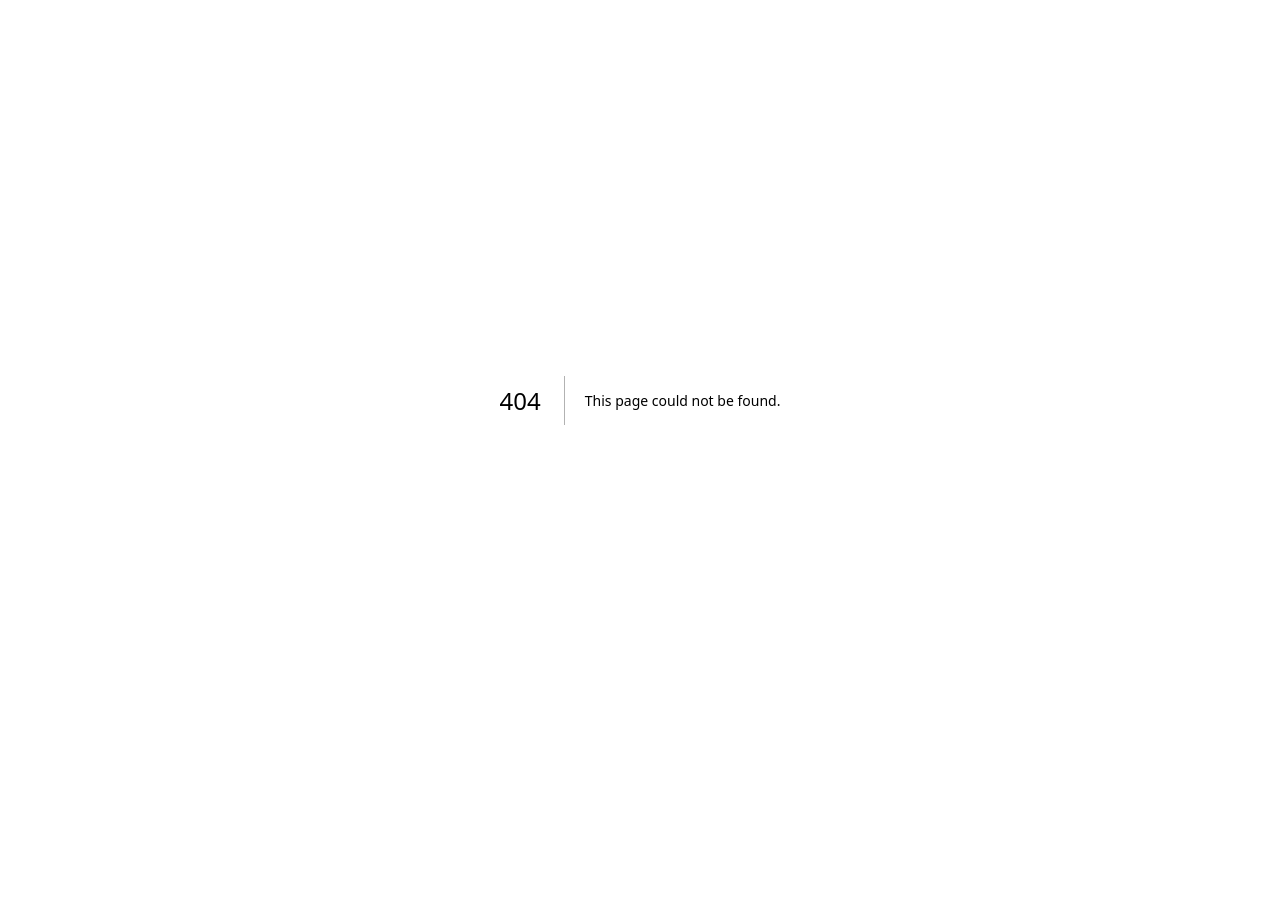
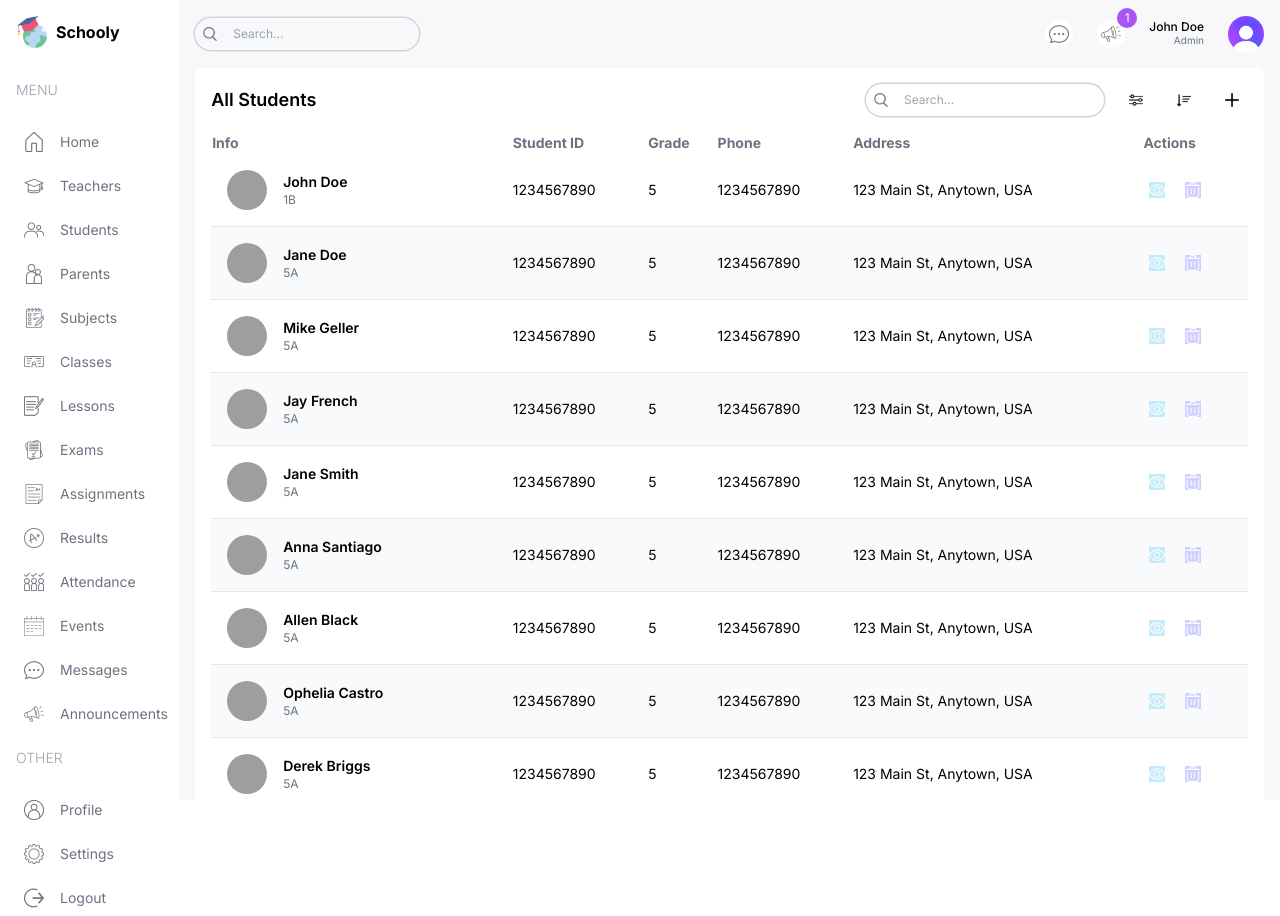
Before and after one commit to nishorgo/schooly, a Next.js app: page /dashboard/list/students in a window 1280 px wide. Before the commit this address had no page. Before the commit the page ends 800 px from the top, so only its background shows below. Built offline with nearby package versions, Linux system fonts and the light colour scheme; grey boxes are pictures that could not be loaded.

Commit message:
feat(StudentListPage): add a page to show the list of students

```diff
--- /dev/null
+++ b/src/app/dashboard/list/students/page.tsx
@@ -0,0 +1,121 @@
+import Pagination from "@/components/Pagination";
+import Table from "@/components/Table";
+import TableSearch from "@/components/TableSearch";
+import { role, studentsData } from "@/lib/data";
+import Image from "next/image";
+import Link from "next/link";
+
+type Student = {
+  id: number;
+  studentId: string;
+  name: string;
+  email?: string;
+  photo: string;
+  phone?: string;
+  grade: number;
+  class: string;
+  address: string;
+};
+
+const columns = [
+  {
+    header: "Info",
+    accessor: "info",
+  },
+  {
+    header: "Student ID",
+    accessor: "studentId",
+    className: "hidden md:table-cell",
+  },
+  {
+    header: "Grade",
+    accessor: "grade",
+    className: "hidden md:table-cell",
+  },
+  {
+    header: "Phone",
+    accessor: "phone",
+    className: "hidden lg:table-cell",
+  },
+  {
+    header: "Address",
+    accessor: "address",
+    className: "hidden lg:table-cell",
+  },
+  {
+    header: "Actions",
+    accessor: "action",
+  },
+];
+
+const StudentListPage = () => {
+  const renderRow = (item: Student) => (
+    <tr
+      key={item.id}
+      className="border-b border-gray-200 even:bg-slate-50 text-sm hover:bg-lamaPurpleLight"
+    >
+      <td className="flex items-center gap-4 p-4">
+        <Image
+          src={item.photo}
+          alt=""
+          width={40}
+          height={40}
+          className="md:hidden xl:block w-10 h-10 rounded-full object-cover"
+        />
+        <div className="flex flex-col">
+          <h3 className="font-semibold">{item.name}</h3>
+          <p className="text-xs text-gray-500">{item.class}</p>
+        </div>
+      </td>
+      <td className="hidden md:table-cell">{item.studentId}</td>
+      <td className="hidden md:table-cell">{item.grade}</td>
+      <td className="hidden md:table-cell">{item.phone}</td>
+      <td className="hidden md:table-cell">{item.address}</td>
+      <td>
+        <div className="flex items-center gap-2">
+          <Link href={`/list/teachers/${item.id}`}>
+            <button className="w-7 h-7 flex items-center justify-center rounded-full bg-lamaSky">
+              <Image src="/view.png" alt="" width={16} height={16} />
+            </button>
+          </Link>
+          {role === "admin" && (
+            <button className="w-7 h-7 flex items-center justify-center rounded-full bg-lamaPurple">
+              <Image src="/delete.png" alt="" width={16} height={16} />
+            </button>
+          )}
+        </div>
+      </td>
+    </tr>
+  );
+
+  return (
+    <div className="bg-white p-4 rounded-md flex-1 m-4 mt-0">
+      {/* TOP */}
+      <div className="flex items-center justify-between">
+        <h1 className="hidden md:block text-lg font-semibold">All Students</h1>
+        <div className="flex flex-col md:flex-row items-center gap-4 w-full md:w-auto">
+          <TableSearch />
+          <div className="flex items-center gap-4 self-end">
+            <button className="w-8 h-8 flex items-center justify-center rounded-full bg-lamaYellow">
+              <Image src="/filter.png" alt="" width={14} height={14} />
+            </button>
+            <button className="w-8 h-8 flex items-center justify-center rounded-full bg-lamaYellow">
+              <Image src="/sort.png" alt="" width={14} height={14} />
+            </button>
+            {role === "admin" && (
+              <button className="w-8 h-8 flex items-center justify-center rounded-full bg-lamaYellow">
+                <Image src="/plus.png" alt="" width={14} height={14} />
+              </button>
+            )}
+          </div>
+        </div>
+      </div>
+      {/* LIST */}
+      <Table columns={columns} renderRow={renderRow} data={studentsData} />
+      {/* PAGINATION */}
+      <Pagination />
+    </div>
+  );
+};
+
+export default StudentListPage;
```
